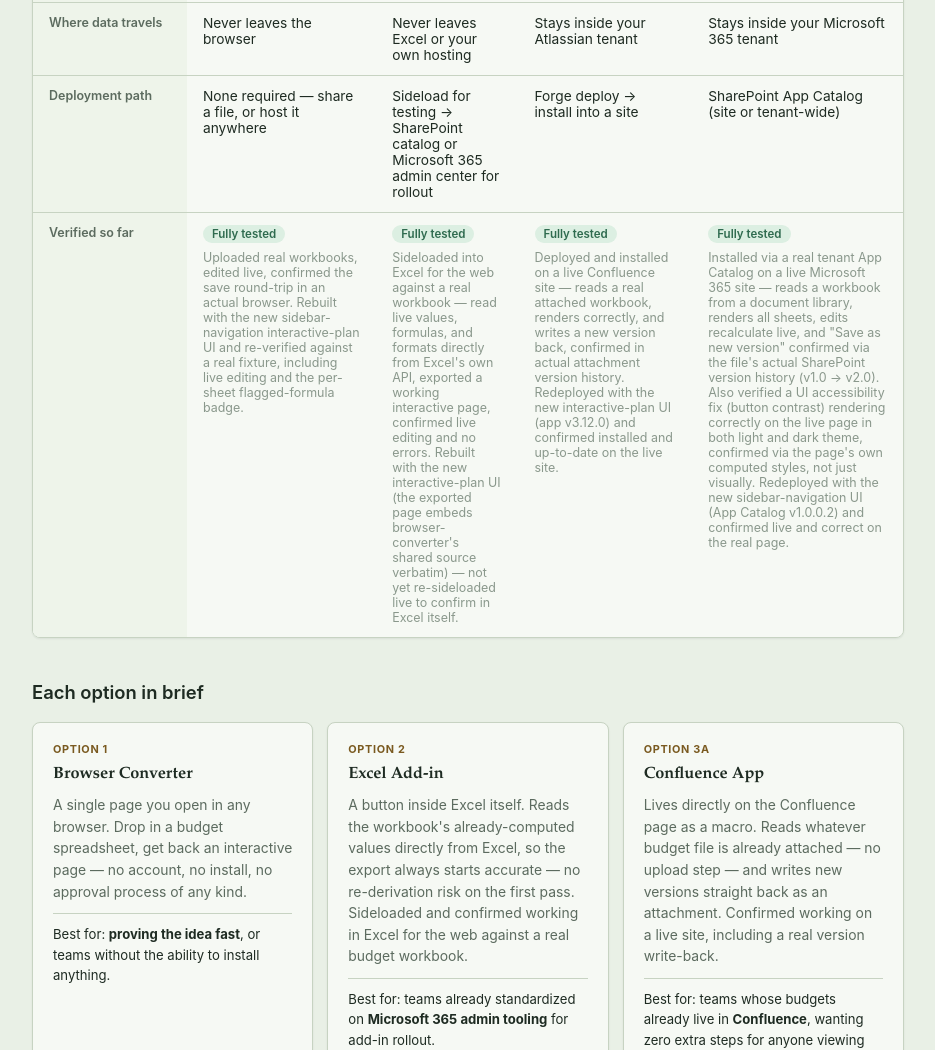
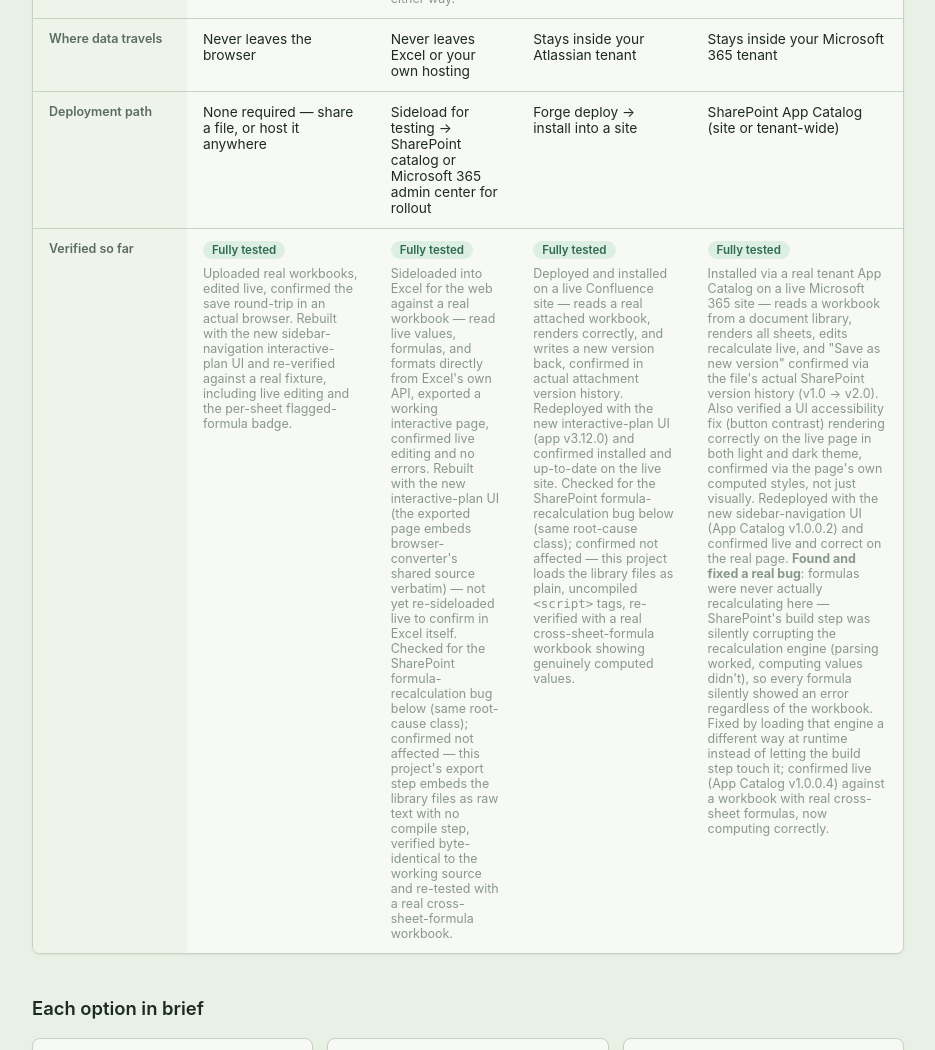
Before and after one commit to mfullmore/pro-insight, a plain HTML site: page options-comparison.html in a window 1280 px wide. Shown: the part 1670-2720 px from the top of the page, without its empty margins (172-1107 px from the left). Drawn offline with Linux system fonts and the light colour scheme.

Commit message:
Update comparison doc with the HyperFormula recalculation bug and fix
SharePoint's "Verified so far" cell now notes the real bug found and
fixed (formulas were never actually recalculating, silently, due to a
build-step issue) and its live confirmation. Excel Add-in and Confluence
cells note they were checked for the same class of bug and confirmed
unaffected, with why.

```diff
--- a/options-comparison.html
+++ b/options-comparison.html
@@ -285,9 +285,9 @@ footer {
     <tr>
       <th scope="row">Verified so far</th>
       <td><span class="chip">Fully tested</span><span class="fine">Uploaded real workbooks, edited live, confirmed the save round-trip in an actual browser. Rebuilt with the new sidebar-navigation interactive-plan UI and re-verified against a real fixture, including live editing and the per-sheet flagged-formula badge.</span></td>
-      <td><span class="chip">Fully tested</span><span class="fine">Sideloaded into Excel for the web against a real workbook — read live values, formulas, and formats directly from Excel's own API, exported a working interactive page, confirmed live editing and no errors. Rebuilt with the new interactive-plan UI (the exported page embeds browser-converter's shared source verbatim) — not yet re-sideloaded live to confirm in Excel itself.</span></td>
-      <td><span class="chip">Fully tested</span><span class="fine">Deployed and installed on a live Confluence site — reads a real attached workbook, renders correctly, and writes a new version back, confirmed in actual attachment version history. Redeployed with the new interactive-plan UI (app v3.12.0) and confirmed installed and up-to-date on the live site.</span></td>
-      <td><span class="chip">Fully tested</span><span class="fine">Installed via a real tenant App Catalog on a live Microsoft 365 site — reads a workbook from a document library, renders all sheets, edits recalculate live, and "Save as new version" confirmed via the file's actual SharePoint version history (v1.0 → v2.0). Also verified a UI accessibility fix (button contrast) rendering correctly on the live page in both light and dark theme, confirmed via the page's own computed styles, not just visually. Redeployed with the new sidebar-navigation UI (App Catalog v1.0.0.2) and confirmed live and correct on the real page.</span></td>
+      <td><span class="chip">Fully tested</span><span class="fine">Sideloaded into Excel for the web against a real workbook — read live values, formulas, and formats directly from Excel's own API, exported a working interactive page, confirmed live editing and no errors. Rebuilt with the new interactive-plan UI (the exported page embeds browser-converter's shared source verbatim) — not yet re-sideloaded live to confirm in Excel itself. Checked for the SharePoint formula-recalculation bug below (same root-cause class); confirmed not affected — this project's export step embeds the library files as raw text with no compile step, verified byte-identical to the working source and re-tested with a real cross-sheet-formula workbook.</span></td>
+      <td><span class="chip">Fully tested</span><span class="fine">Deployed and installed on a live Confluence site — reads a real attached workbook, renders correctly, and writes a new version back, confirmed in actual attachment version history. Redeployed with the new interactive-plan UI (app v3.12.0) and confirmed installed and up-to-date on the live site. Checked for the SharePoint formula-recalculation bug below (same root-cause class); confirmed not affected — this project loads the library files as plain, uncompiled <span class="num">&lt;script&gt;</span> tags, re-verified with a real cross-sheet-formula workbook showing genuinely computed values.</span></td>
+      <td><span class="chip">Fully tested</span><span class="fine">Installed via a real tenant App Catalog on a live Microsoft 365 site — reads a workbook from a document library, renders all sheets, edits recalculate live, and "Save as new version" confirmed via the file's actual SharePoint version history (v1.0 → v2.0). Also verified a UI accessibility fix (button contrast) rendering correctly on the live page in both light and dark theme, confirmed via the page's own computed styles, not just visually. Redeployed with the new sidebar-navigation UI (App Catalog v1.0.0.2) and confirmed live and correct on the real page. <strong>Found and fixed a real bug</strong>: formulas were never actually recalculating here — SharePoint's build step was silently corrupting the recalculation engine (parsing worked, computing values didn't), so every formula silently showed an error regardless of the workbook. Fixed by loading that engine a different way at runtime instead of letting the build step touch it; confirmed live (App Catalog v1.0.0.4) against a workbook with real cross-sheet formulas, now computing correctly.</span></td>
     </tr>
   </tbody>
 </table>
```
